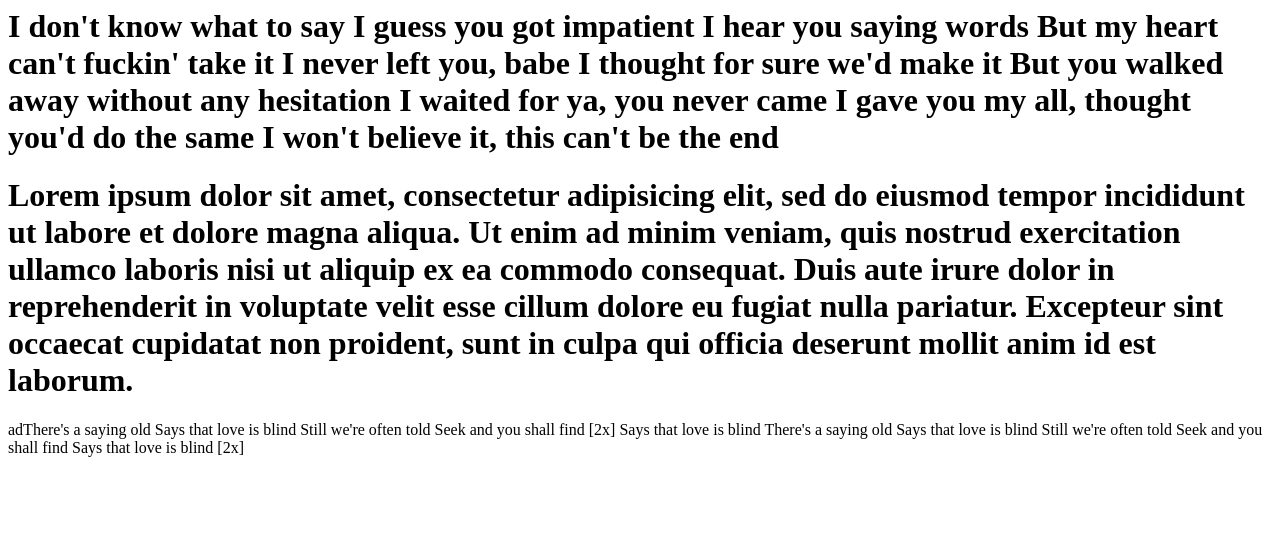
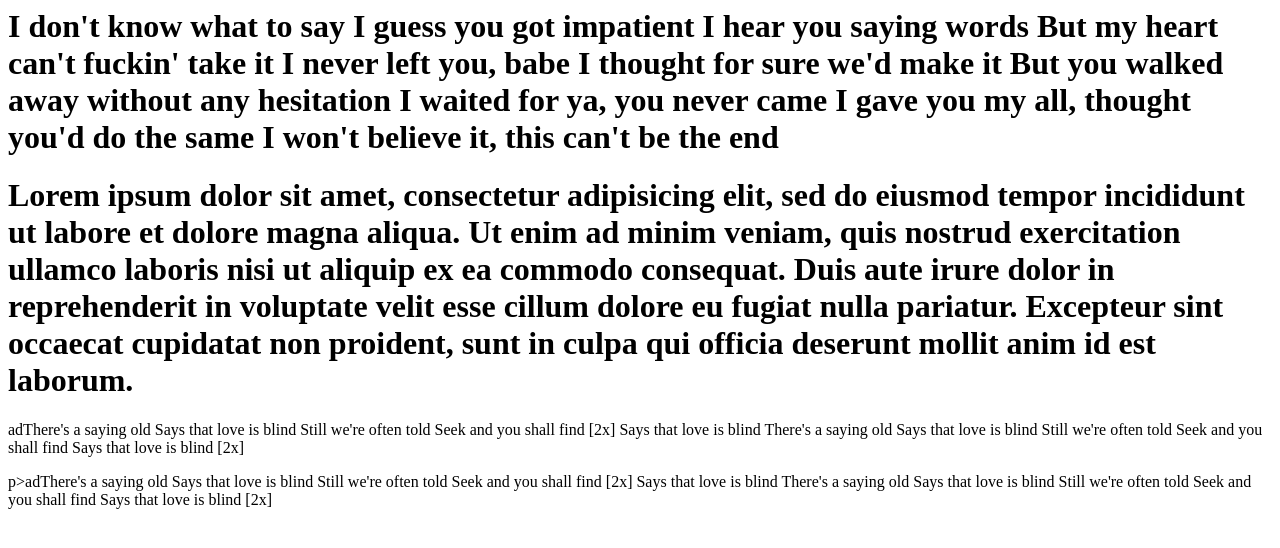
Before and after one commit to OrlandoAdiction/delow, a plain HTML site: page index.html in a window 1280 px wide. Drawn offline with Linux system fonts and the light colour scheme.

Commit message:
aggrege lyrics

```diff
--- a/index.html
+++ b/index.html
@@ -29,3 +29,17 @@ Still we're often told
 Seek and you shall find
 
 Says that love is blind [2x]</p>
+p>adThere's a saying old
+Says that love is blind
+Still we're often told
+Seek and you shall find
+[2x]
+
+Says that love is blind
+
+There's a saying old
+Says that love is blind
+Still we're often told
+Seek and you shall find
+
+Says that love is blind [2x]</p>
```
